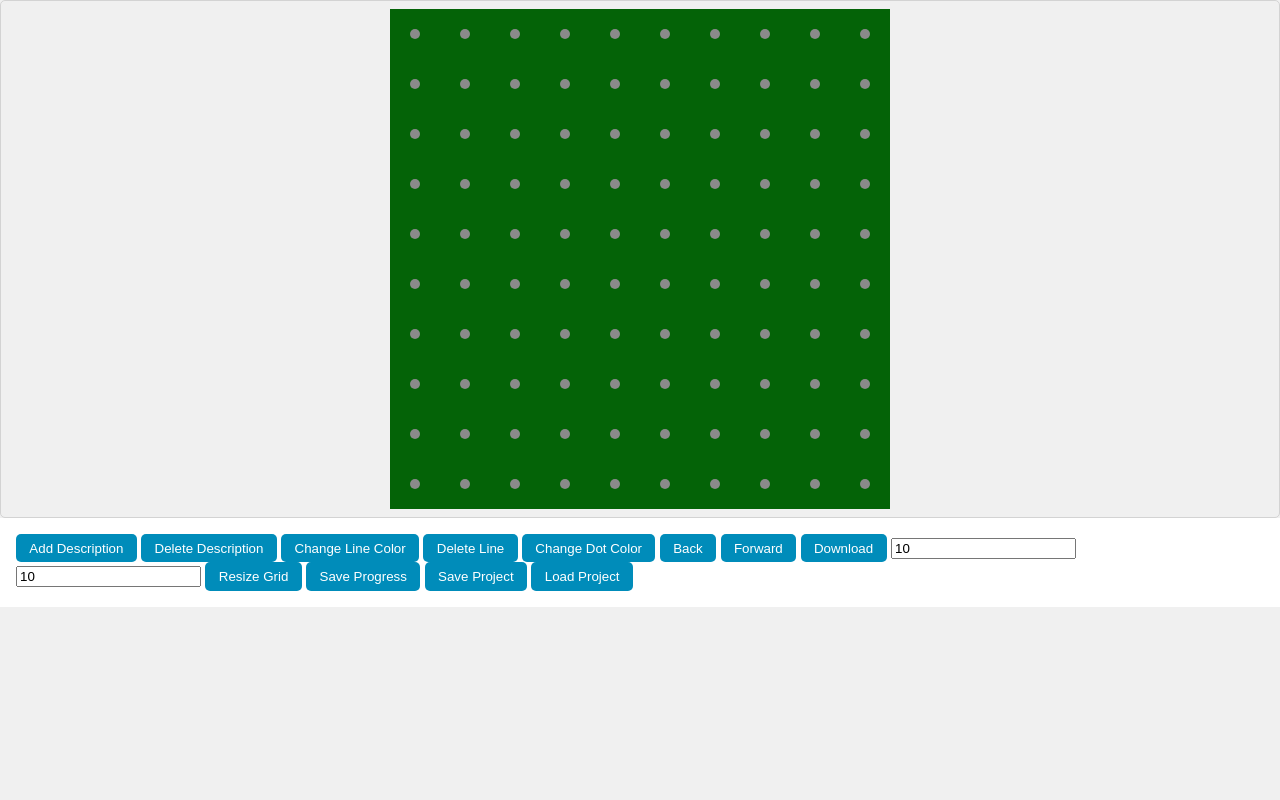
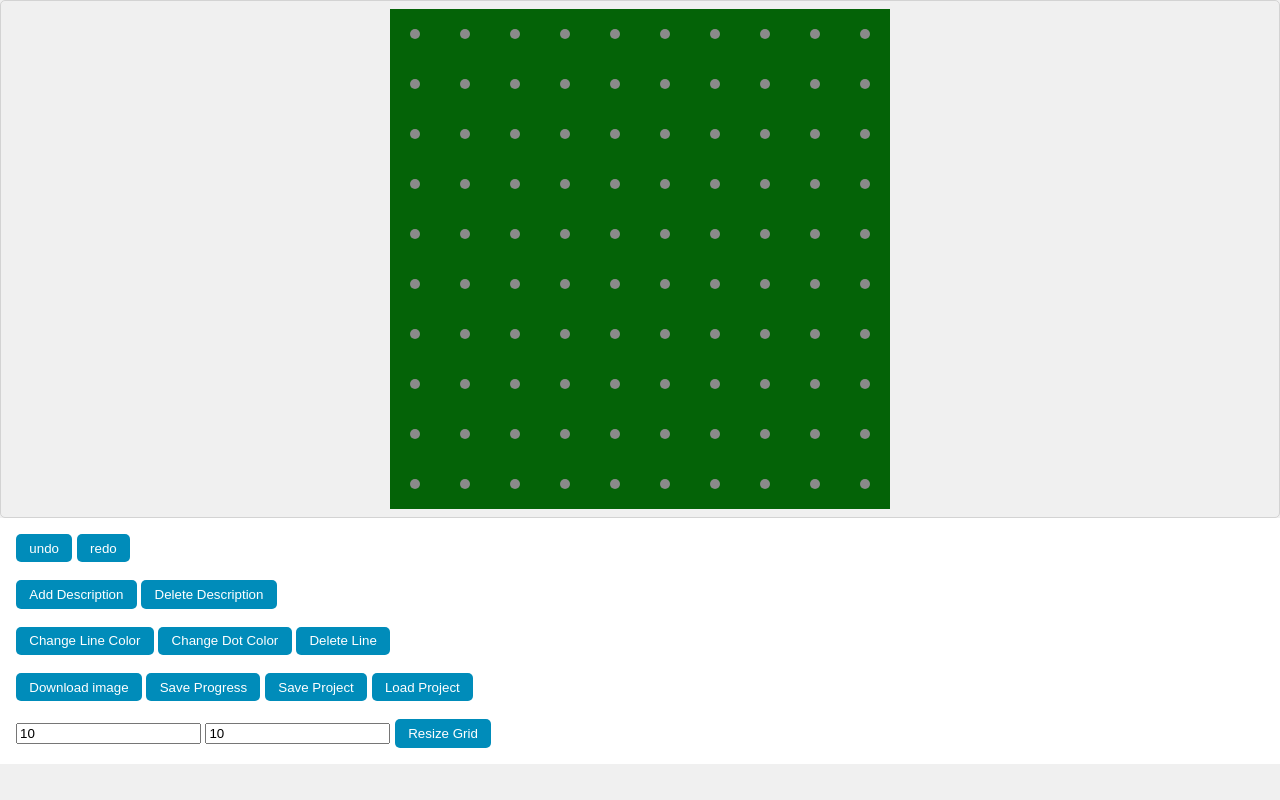
Before and after one commit to MaurerKrisztian/PCB_Perfboard_designer, a plain HTML site: page index.html in a window 1280 px wide. Drawn offline with Linux system fonts and the light colour scheme.

Commit message:
fix: improve buttons

```diff
--- a/index.html
+++ b/index.html
@@ -56,24 +56,32 @@
 <canvas id="myCanvas" width="500" height="500"></canvas>
 </div>
     <div id="controls">
+        <button id="backBtn">undo</button>
+        <button id="forwardBtn">redo</button>
+        <br><br>
+
         <button id="addDescriptionBtn">Add Description</button>
         <button id="deleteDescriptionBtn">Delete Description</button>
+        <br><br>
+
         <input type="color" id="colorPicker" style="display:none">
         <button id="changeLineColorBtn">Change Line Color</button>
+        <button id="changeDotColorBtn">Change Dot Color</button>
+
+
         <button id="deleteLineBtn">Delete Line</button>
-        <button id="changeDotColorBtn">Change Dot Color</button>
-        <button id="backBtn">Back</button>
-        <button id="forwardBtn">Forward</button>
-        <button id="downloadBtn">Download</button>
 
+        <br><br>
+        <button id="downloadBtn">Download image</button>
+        <button id="saveProgressBtn">Save Progress</button>
+        <button id="saveProjectBtn">Save Project</button>
+        <button id="loadProjectTrigger">Load Project</button>
+
+        <br><br>
         <input type="number" id="dotMatrixWidth" min="1" value="10">
         <input type="number" id="dotMatrixHeight" min="1" value="10">
         <button id="resizeGridBtn">Resize Grid</button>
-
-        <button id="saveProgressBtn">Save Progress</button>
-        <button id="saveProjectBtn">Save Project</button>
         <input type="file" id="loadProjectBtn" style="display:none">
-        <button id="loadProjectTrigger">Load Project</button>
     </div>
     <p id="dotDescription"></p>
 <!--</div>-->
```
